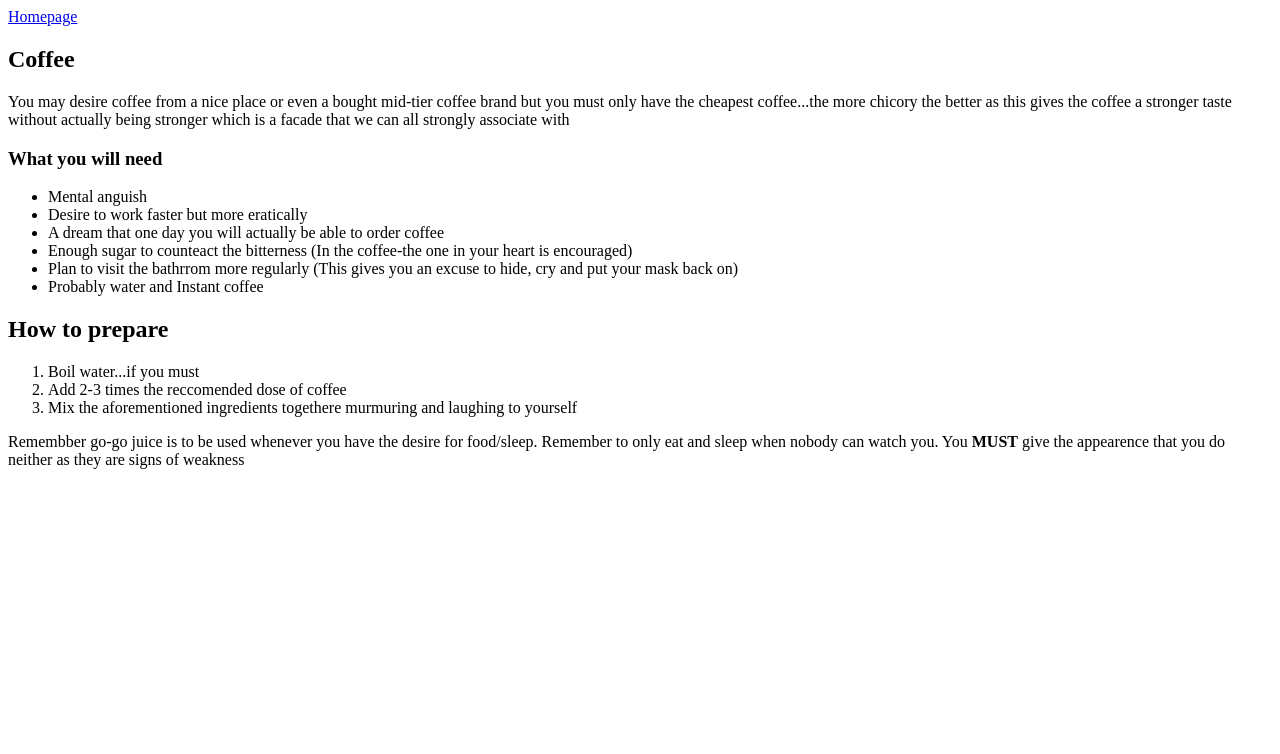
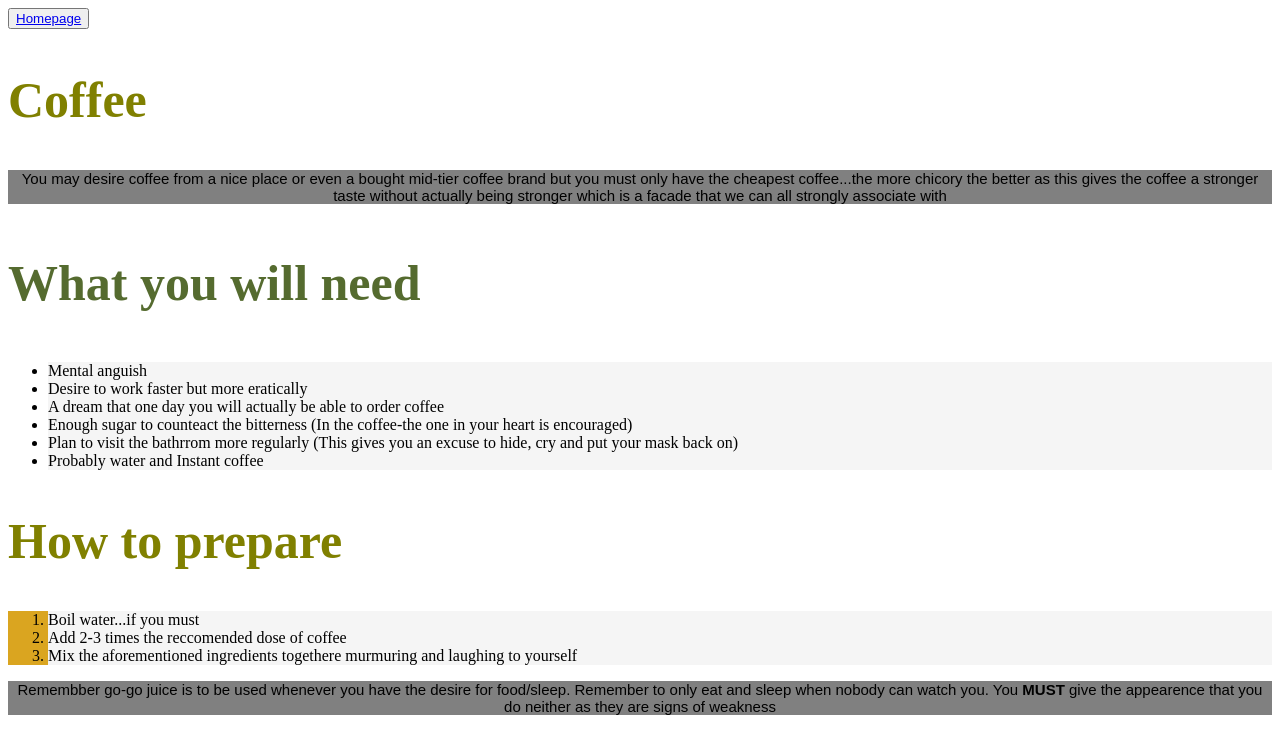
Before and after one commit to JokingJo/Recipe-of-butter-toast, a plain HTML site: page wackyo/coffee.html in a window 1280 px wide. Drawn offline with Linux system fonts and the light colour scheme.

Commit message:
fix basic html with early ugly css

```diff
--- /dev/null
+++ b/style.css
@@ -0,0 +1,30 @@
+
+title
+{background-color: blue;}
+p
+{
+    color: black;
+    background-color:grey;
+    font-family: Arial, Helvetica, sans-serif;
+    text-align: center;
+    font-size: 15px;
+
+}
+ol {
+    background: padding 32px;
+    color:black;
+    background-color: goldenrod;
+}
+li{background-color: whitesmoke;
+}
+li .b{background-color: goldenrod;}
+h1 {color:darkgreen ;
+    font-size: 50px;}
+
+    h2 {color:olive ;
+        font-size: 50px;}
+        h3 {color:darkolivegreen;
+            font-size: 50px;}
+
+
+div {background-color: black}
--- a/wackyo/coffee.html
+++ b/wackyo/coffee.html
@@ -5,8 +5,10 @@
     <meta http-equiv="X-UA-Compatible" content="IE=edge">
     <meta name="viewport" content="width=device-width, initial-scale=1.0">
     <title>Go-go-juice...not powerrangers</title>
+    <link rel="stylesheet" href="../style.css">
 </head>
-<a href="../index.html">Homepage</a>
+</html><BUTTON><a href="../index.html">Homepage</a>
+</BUTTON>
 <body>
     <h2>Coffee</h2>
     <p>You may desire coffee from a nice place or even a bought mid-tier coffee brand but you must only have the cheapest coffee...the more chicory the better as this gives the coffee a stronger taste without actually being stronger which is a facade that we can all strongly associate with</p>
```
Also changed, not shown: index.html (+1 -0 lines), wackyo/noodle.html (+3 -1 lines), wackyo/toast.html (+3 -1 lines).
